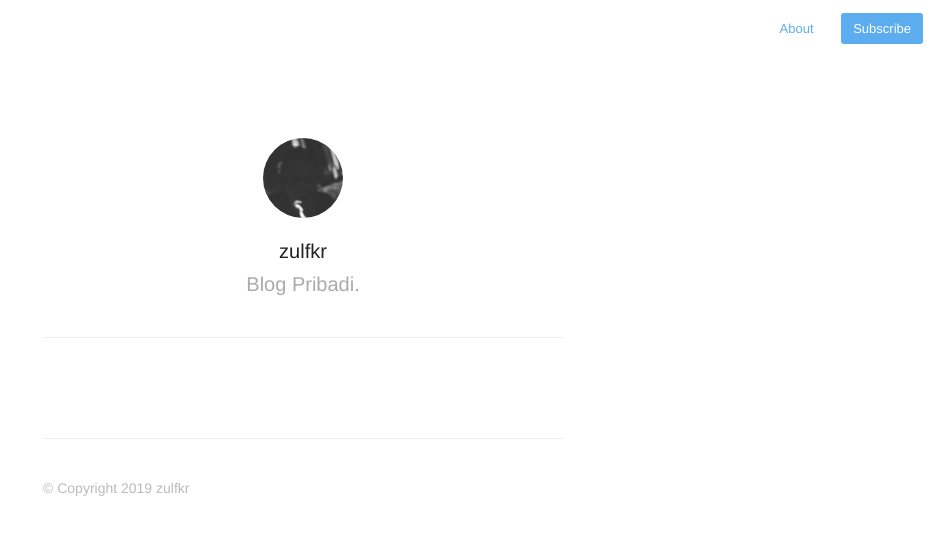
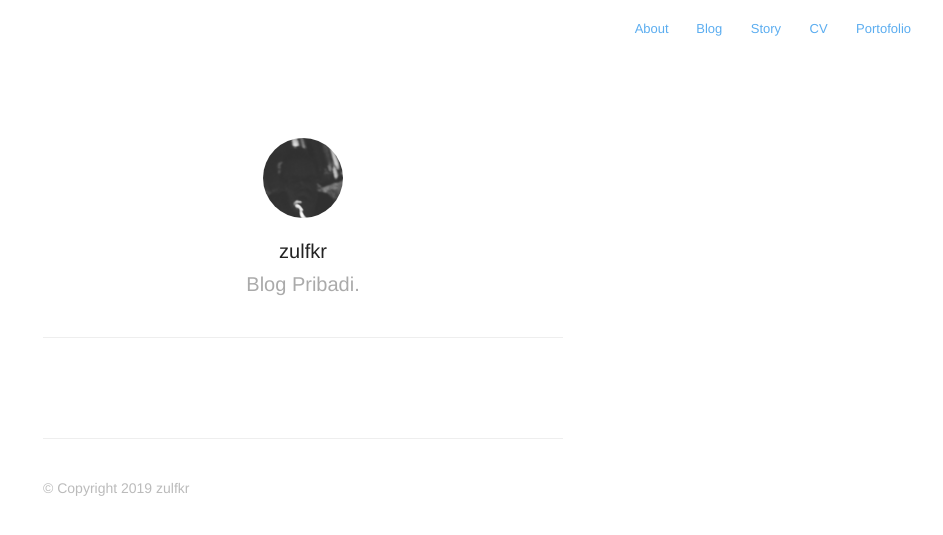
Before and after one commit to Zulfkr197/zulfkr197.github.io, a Jekyll site: the page built from index.html, in a window 1280 px wide. Shown: the top 535 px of the page, without its empty margins (337-1280 px from the left). Built offline with Jekyll 4.4.1, drawn with Linux system fonts in a browser that asks for light colours; nearby versions of some CDN libraries; the list of posts is cut into pages by our own code.

Commit message:
Update navigation.html

```diff
--- a/_includes/navigation.html
+++ b/_includes/navigation.html
@@ -6,5 +6,9 @@
     {% if page.url != "/about/" %}
         <a href="{{ "/" | relative_url  }}about">About </a>
     {% endif %}
-    <a class="cta" href="{{ "/" | relative_url  }}feed.xml">Subscribe</a>
+
+    <a href="{{ site.baseurl }}/blog">Blog</a>
+    <a href="{{ site.baseurl }}/story">Story</a>
+    <a href="{{ site.baseurl }}/resume">CV</a>
+    <a href="{{ site.baseurl }}/portofolio">Portofolio</a>
 </nav>
```
